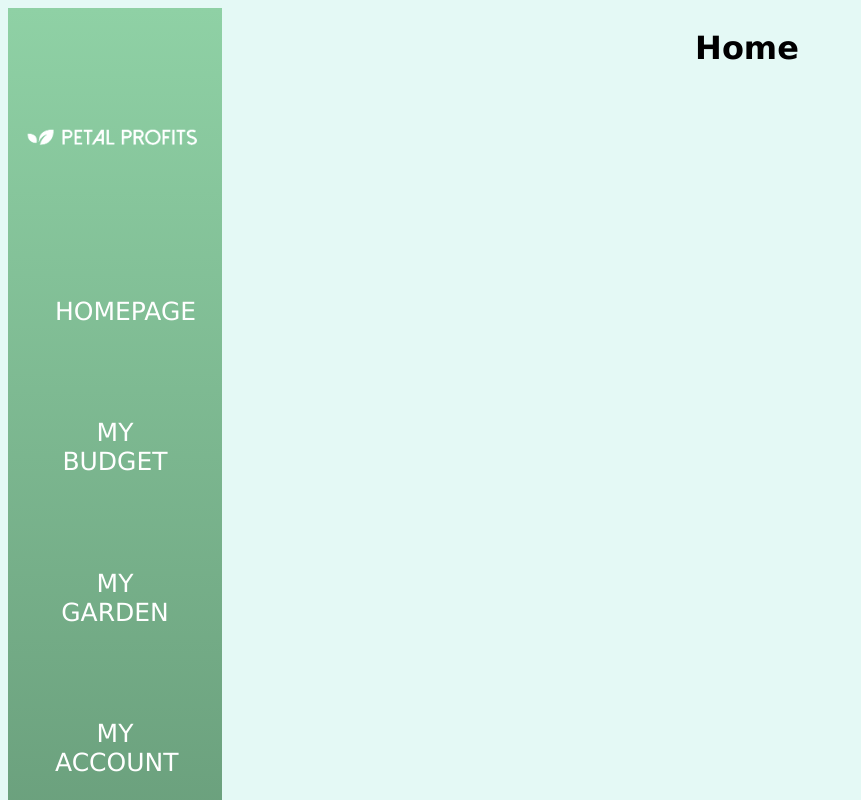
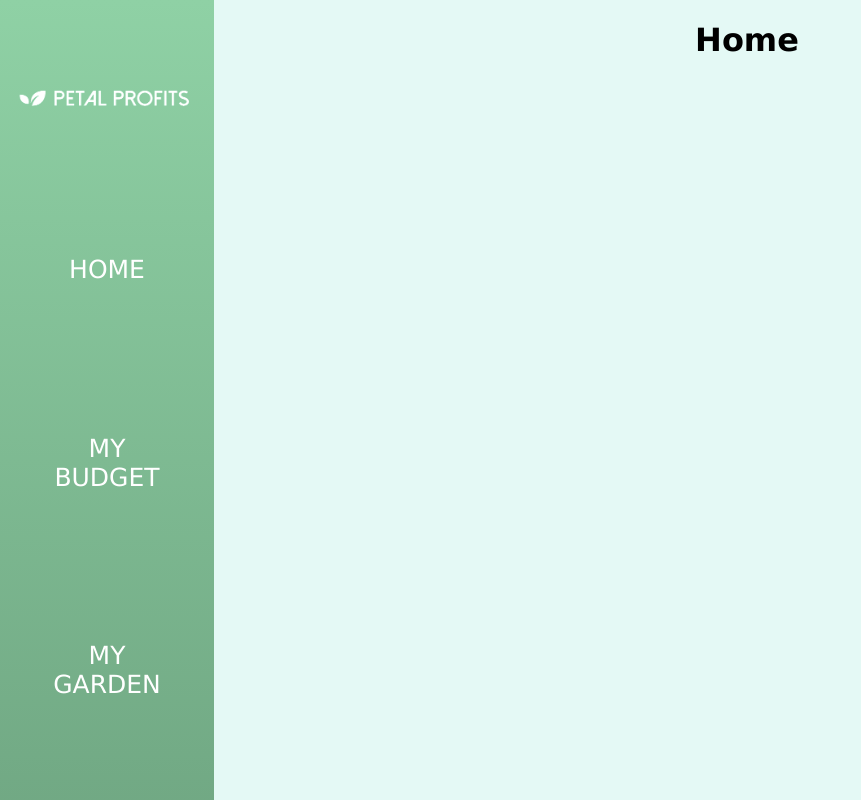
Before and after one commit to B-Waterman/petal-profits, a React (Create React App) app in the folder react-front-end/: page / in a window 1280 px wide. Shown: the top 800 px of the page, without its empty margins (0-861 px from the left). Built offline with nearby package versions, Linux system fonts and the light colour scheme; no server answers.

Commit message:
fix nav bar styling

```diff
--- a/react-front-end/src/App.js
+++ b/react-front-end/src/App.js
@@ -21,8 +21,9 @@ export default function App(props){
           <span className="logo">
             <img src={logo} alt="Petal Profits" />
           </span>
+          <div className='navBar-items'>
           <div className="navButton">
-              <Link to="/">HOMEPAGE</Link>
+              <Link to="/">HOME</Link>
           </div>
           <div className="navButton">
             <Link to="/transactions">MY BUDGET</Link>
@@ -32,6 +33,7 @@ export default function App(props){
           </div>
           <div className="navButton">
             <Link to="/account">MY ACCOUNT</Link>
+          </div>
           </div>
         </nav>
 
--- a/react-front-end/src/App.scss
+++ b/react-front-end/src/App.scss
@@ -17,13 +17,23 @@ nav {
   display: flex;
   flex-direction: column;
   align-items: center;
-  justify-content: space-around;
+  // justify-content: space-around;
   width: 150px;
   min-height: 100vh;
   background: linear-gradient(0deg, rgba(106, 159, 124, 1) 0%, rgba(143, 209, 165, 1) 100%);
   padding: 15px 32px;
   font-size: 16px;
   color: white;
+
+
+  .navBar-items {
+    display: flex;
+    flex-direction: column;
+    justify-content: space-around;
+    height: 800px;
+    align-items: center;
+    width: 100%;
+  }
 
   .logo {
     display: flex;
--- a/react-front-end/src/components/Budget/styles.scss
+++ b/react-front-end/src/components/Budget/styles.scss
@@ -1,4 +1,3 @@
-@import '../../App.scss';
 $maincolor: #A8DCB9;
 $primary: #E4F9F5;
 $secondarycolor: #FAA381;
--- a/react-front-end/src/garden.scss
+++ b/react-front-end/src/garden.scss
@@ -13,6 +13,7 @@ html {
   align-items: center;
   padding-bottom: 20px;
   background-color: $primary;
+  width: 100%; //added by TM to center the page
 }
 
 .progressBar {
@@ -59,7 +60,7 @@ html {
 
 .container {
   background-color: $primary;
-  height: 100vh;
+  // height: 100vh; --needs this removed so navbar can go all the way down
   width: 80vw;
   flex-direction: row;
 
--- a/react-front-end/src/index.scss
+++ b/react-front-end/src/index.scss
@@ -3,10 +3,12 @@ html {
 }
 
 body {
+  font-family: Verdana, Geneva, Tahoma, sans-serif;
+  margin: 0px;
 
-  font-family: -apple-system, BlinkMacSystemFont, "Segoe UI", "Roboto", "Oxygen",
-    "Ubuntu", "Cantarell", "Fira Sans", "Droid Sans", "Helvetica Neue",
-    sans-serif;
+  // font-family: -apple-system, BlinkMacSystemFont, "Segoe UI", "Roboto", "Oxygen",
+  //   "Ubuntu", "Cantarell", "Fira Sans", "Droid Sans", "Helvetica Neue",
+  //   sans-serif;
   -webkit-font-smoothing: antialiased;
   -moz-osx-font-smoothing: grayscale;
 }
```
